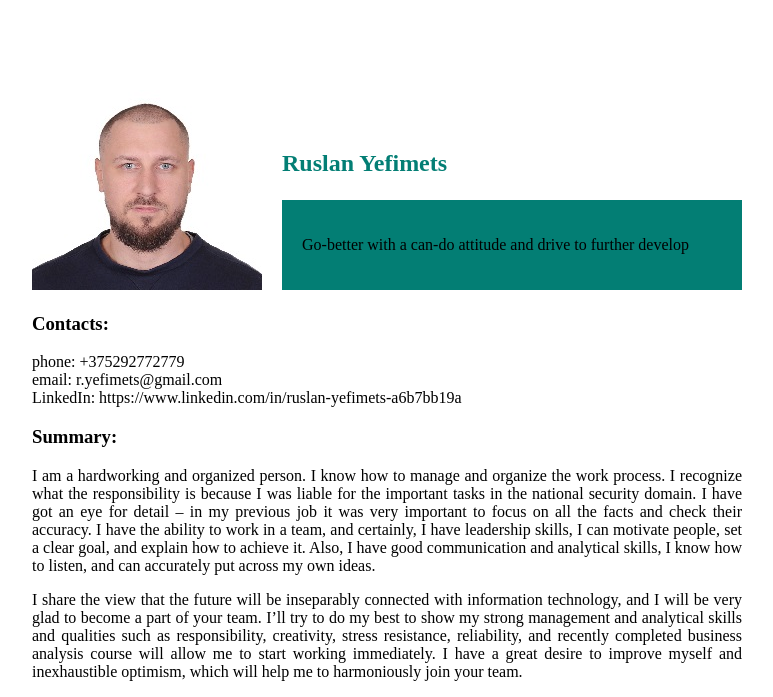
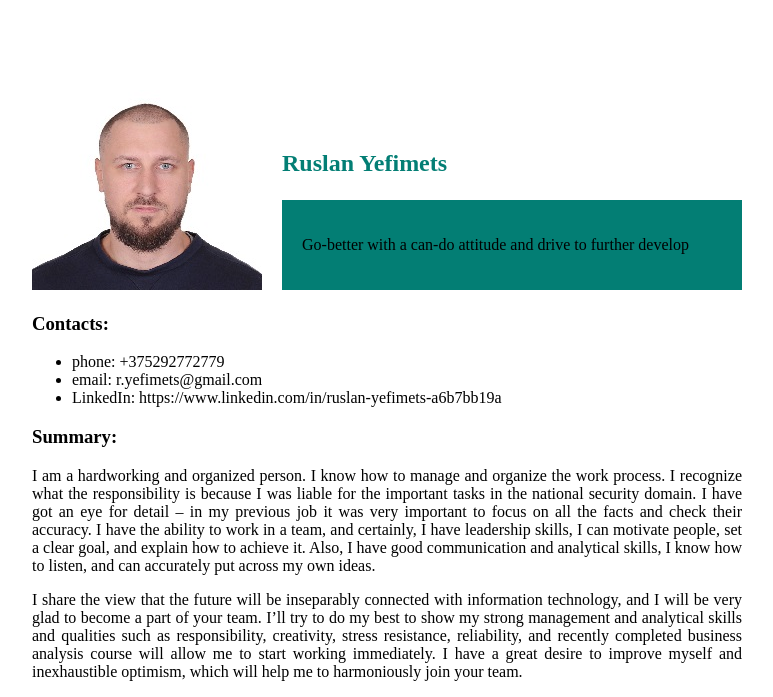
Before and after one commit to Seniorgrok/rsschool-cv, a plain HTML site: page index.html in a window 1280 px wide. Shown: the top 697 px of the page, without its empty margins (208-981 px from the left). Drawn offline with Linux system fonts and the light colour scheme.

Commit message:
fix: update code

```diff
--- a/index.html
+++ b/index.html
@@ -19,9 +19,10 @@
     </div>
 <div class="Contacts">
     <h3>Contacts:</h3>
-        phone: +375292772779 <br>
-        email: r.yefimets@gmail.com <br>
-        LinkedIn: https://www.linkedin.com/in/ruslan-yefimets-a6b7bb19a <br>
+    <ul>
+        <li>phone: +375292772779</li>
+        <li>email: r.yefimets@gmail.com</li>
+        <li>LinkedIn: https://www.linkedin.com/in/ruslan-yefimets-a6b7bb19a</li>
 </div>
 <div class="Summary">
     <h3>Summary:</h3>
```
